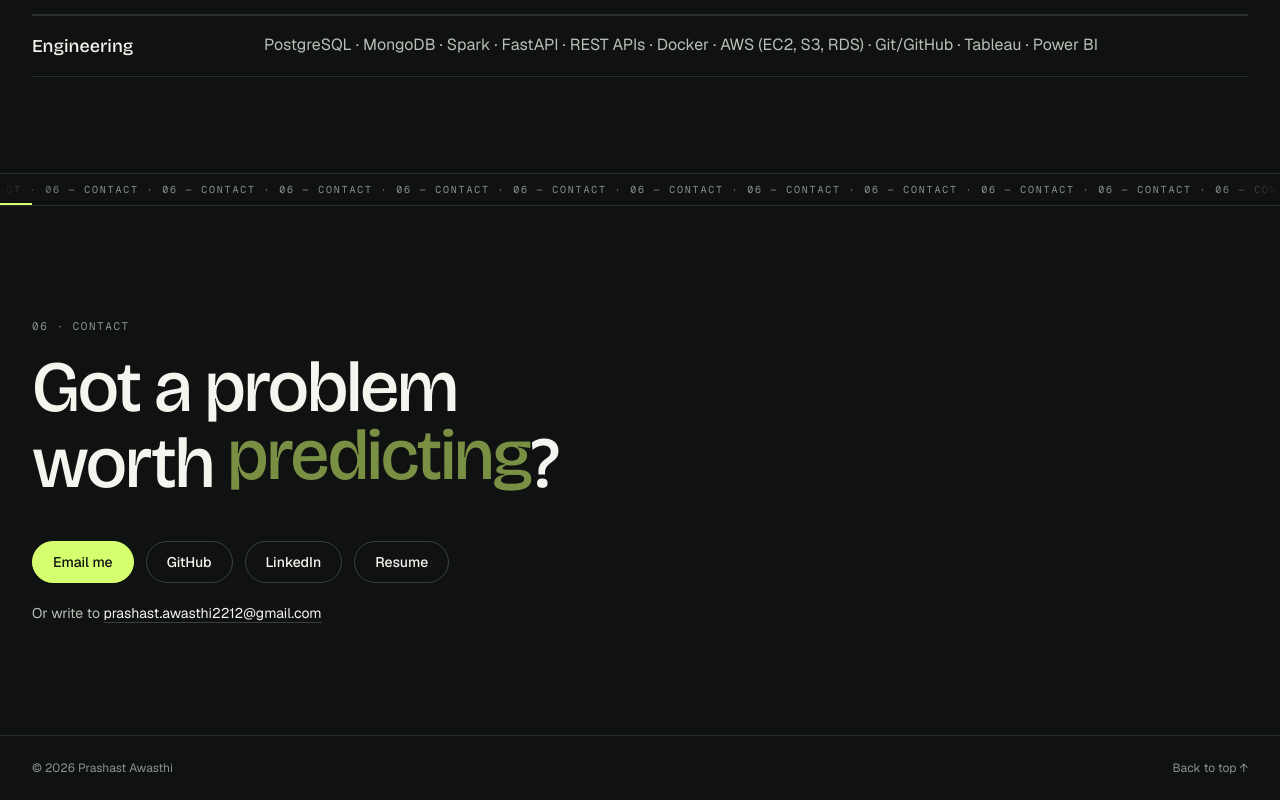
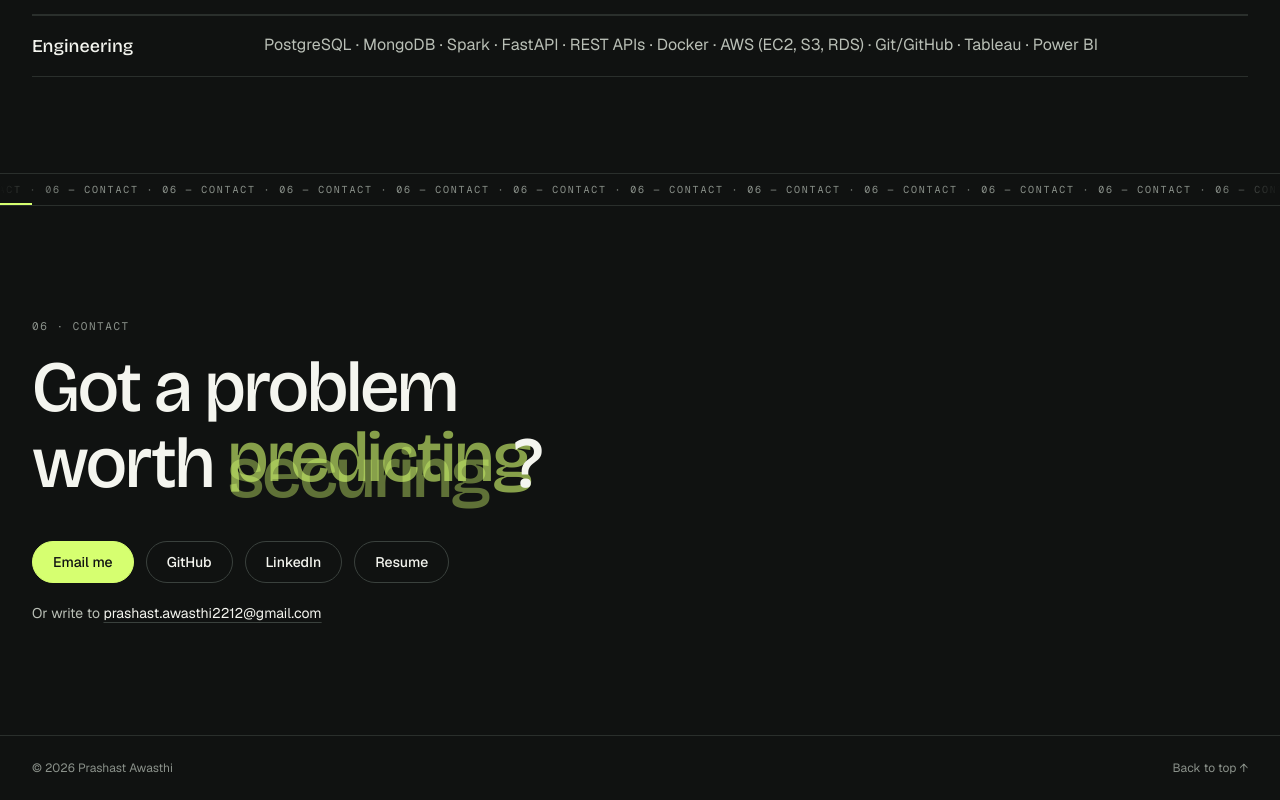
Before and after one commit to awasthiprashast/awasthiprashast.github.io, a Next.js app: page / in a window 1280 px wide. Shown: the part 4796-5596 px from the top of the page. Built offline with nearby package versions, Linux system fonts and the light colour scheme.

Commit message:
Keep question mark attached to rotating word

```diff
--- a/components/Contact.tsx
+++ b/components/Contact.tsx
@@ -50,26 +50,25 @@ export function Contact() {
       <div className="mx-auto max-w-[1400px] px-5 sm:px-8">
         <Reveal>
           <p className="mb-4 font-mono text-[11px] tracking-[0.14em] text-dim uppercase">06 · Contact</p>
-          <h2 className="font-display text-5xl leading-[1.05] font-medium tracking-tight sm:text-7xl">
+          <h2 className="relative font-display text-5xl leading-[1.05] font-medium tracking-tight sm:text-7xl">
             Got a problem
             <br />
             worth{" "}
-            <span className="relative inline-block text-accent">
-              <span className="invisible">predicting</span>
-              <AnimatePresence mode="wait">
+            <AnimatePresence mode="popLayout" initial={false}>
               <motion.span
                 key={words[i]}
-                  className="absolute left-0"
+                className="inline-block text-accent"
                 initial={{ y: 16, opacity: 0 }}
                 animate={{ y: 0, opacity: 1 }}
                 exit={{ y: -16, opacity: 0 }}
-                  transition={{ duration: 0.25 }}
+                transition={{ duration: 0.3 }}
               >
                 {words[i]}
               </motion.span>
             </AnimatePresence>
-            </span>
+            <motion.span layout="position" transition={{ duration: 0.3 }} className="inline-block">
               ?
+            </motion.span>
           </h2>
         </Reveal>
         <Reveal delay={0.1}>
```
Lines whose indentation alone changed are shown as unchanged.
